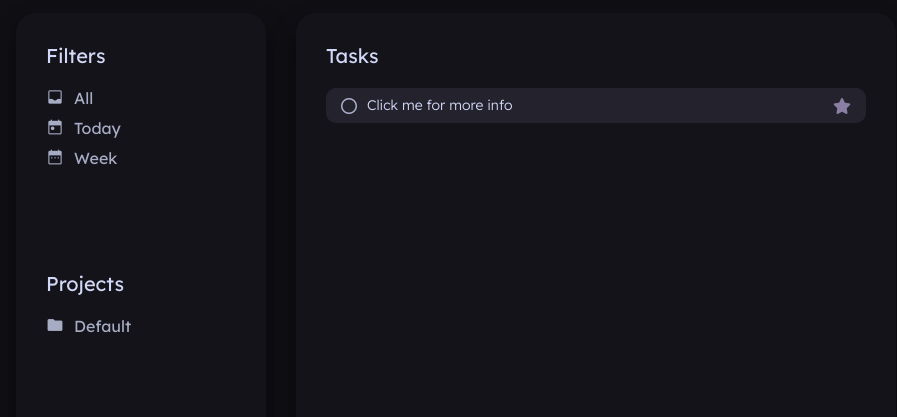
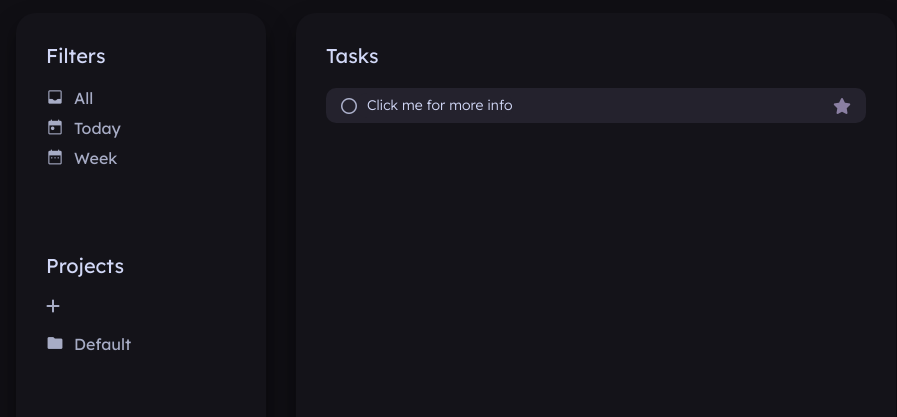
Before and after one commit to bartbzd/todo-list, a website built with webpack: page dist/index.html in a window 1280 px wide. Shown: the part 117-534 px from the top of the page, without its empty margins (184-1081 px from the left). Built offline with nearby package versions, Linux system fonts and the light colour scheme.

Commit message:
Add projects icon

```diff
--- a/dist/index.html
+++ b/dist/index.html
@@ -36,7 +36,10 @@
                     </p>
                 </div>
                 <div class="projects">
-                    <h2 class="section-header">Projects</h2>
+                    <div class="projects-header">
+                        <h2 class="section-header">Projects</h2>
+                        <p class="section-header"><i class="fa-solid fa-plus"></i></p>
+                    </div>
                     <p class="project"><i class="material-symbols-rounded">folder</i>Default</p>
                 </div>
                 <div class="github"><i class="fa-brands fa-github"></i></div>
```
